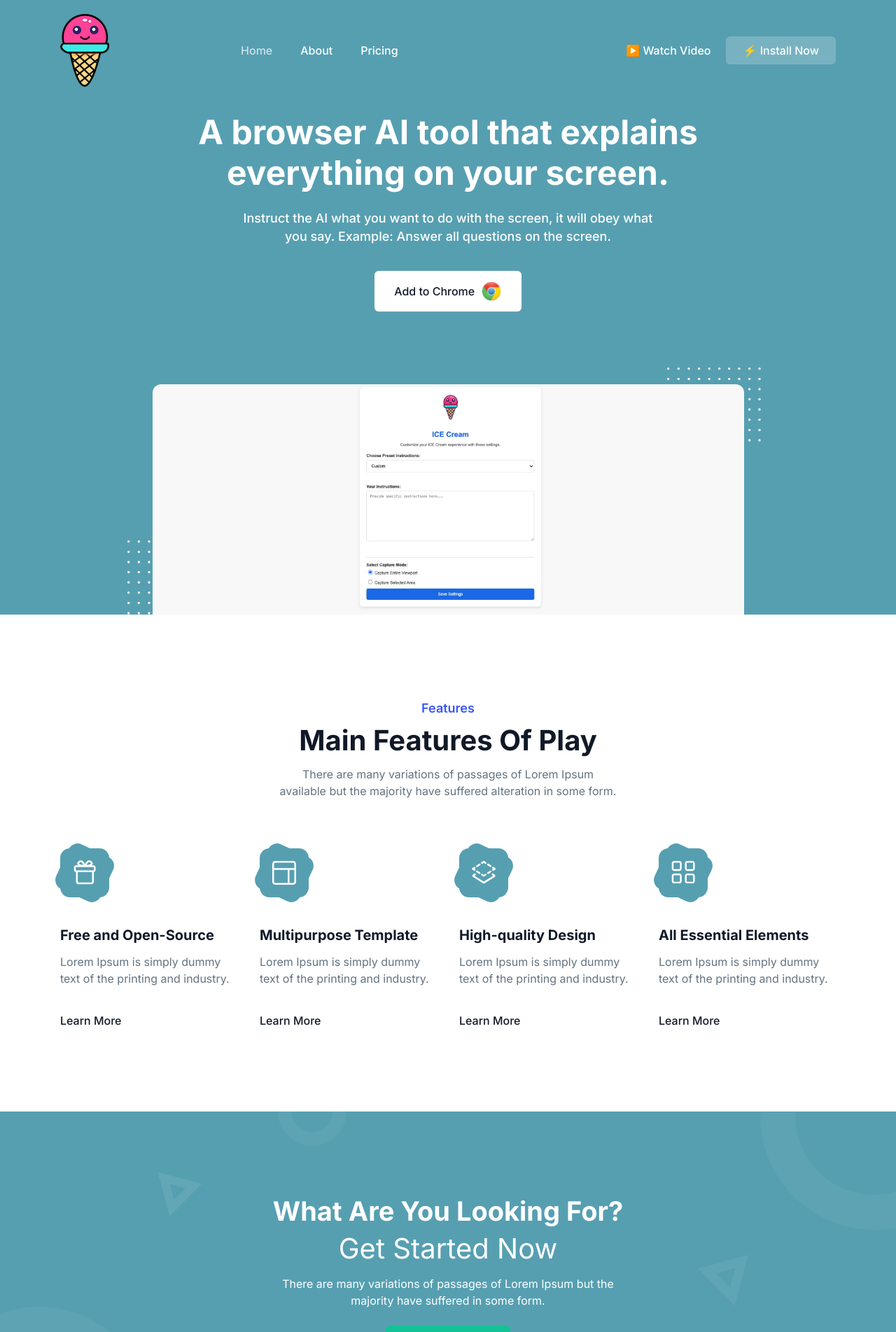
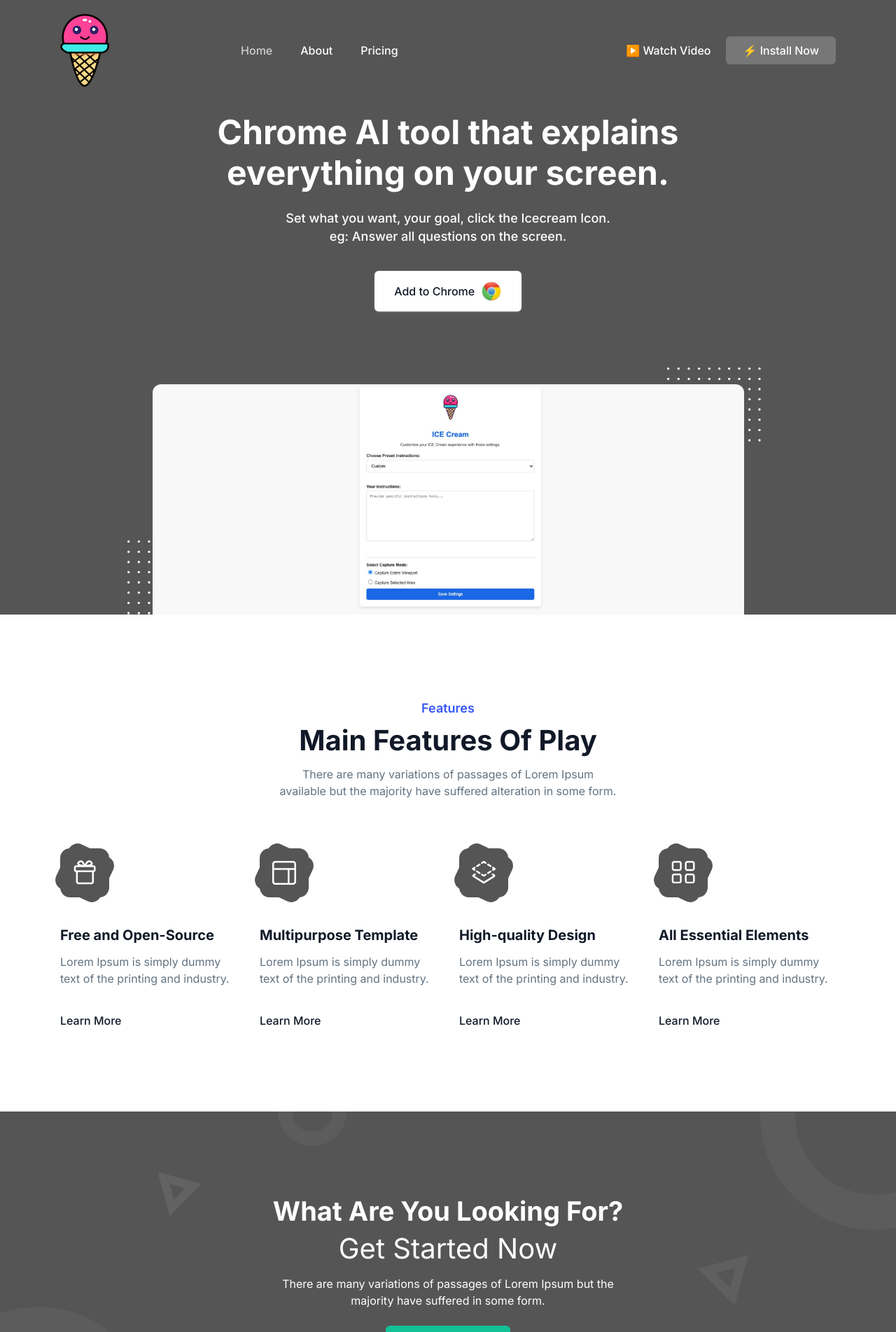
Before and after one commit to sajithamma/icecream, a Flask app: page / in a window 1280 px wide. Shown: the top 1903 px of the page at 70% size. Run offline with Flask 3, Linux system fonts and the light colour scheme.

Commit message:
payment success will add new user now

```diff
--- a/server/payment_routes.py
+++ b/server/payment_routes.py
@@ -166,8 +166,17 @@ def payment_success():
 
             email = result[0]
 
-            # Add 100 credits to the user's account
-            cursor.execute("UPDATE users SET credits = credits + 100 WHERE email = ?", (email,))
+            # Check if the user exists
+            cursor.execute("SELECT 1 FROM users WHERE email = ?", (email,))
+            user_exists = cursor.fetchone()
+
+            if user_exists:
+                # If the user exists, update their credits
+                cursor.execute("UPDATE users SET credits = credits + 100 WHERE email = ?", (email,))
+            else:
+                # If the user does not exist, insert a new user with initial credits
+                cursor.execute("INSERT INTO users (email, credits) VALUES (?, ?)", (email, 100))
+
             conn.commit()
 
         print("Payment successfully processed for email:", email)
--- a/server/templates/index.html
+++ b/server/templates/index.html
@@ -15,7 +15,7 @@
 
     <style>
         .bg-primary {
-            background-color: rgb(86, 159, 177) !important;
+            background-color: #555555 !important;
         }
     </style>
 
@@ -97,13 +97,13 @@
                         <h1
                             class="mb-6 text-3xl font-bold leading-snug text-white sm:text-4xl sm:leading-snug lg:text-5xl lg:leading-[1.2]">
 
-                            A browser AI tool that explains everything on your screen.
+                            Chrome AI tool that explains everything on your screen.
                         </h1>
                         <p
                             class="mx-auto mb-9 max-w-[600px] text-base font-medium text-white sm:text-lg sm:leading-[1.44]">
 
-                            Instruct the AI what you want to do with the screen, it will obey what you say.
-                            Example: Answer all questions on the screen.
+                            Set what you want, your goal, click the Icecream Icon.
+                            <br />eg: Answer all questions on the screen.
 
                         </p>
                         <ul class="mb-10 flex flex-wrap items-center justify-center gap-5">
```
